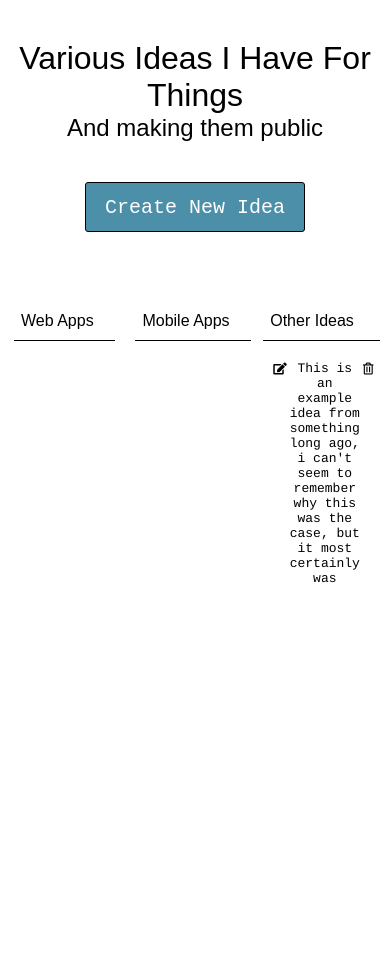
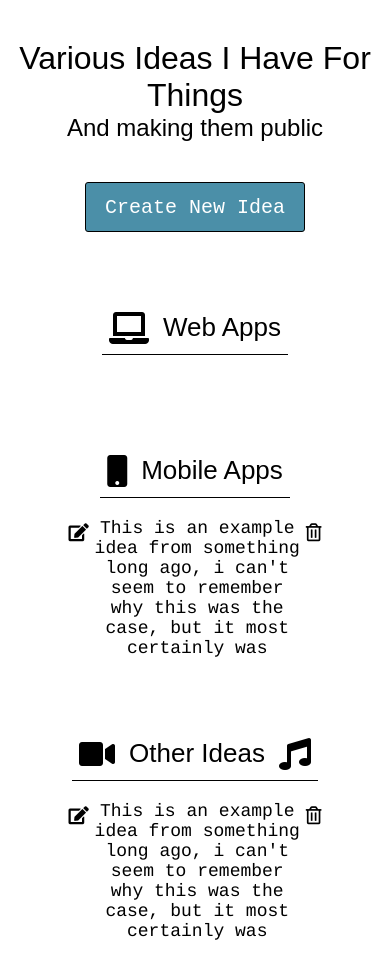
Before and after one commit to pacheights/idea-board, a plain HTML site: page client/index.html in a window 390 px wide. Before the commit the page ends 844 px from the top, so only its background shows below. Drawn offline with Linux system fonts and the light colour scheme; no server answers.

Commit message:
Added event listeners to the edit and delete buttons and changed mobile styling

```diff
--- a/client/client.js
+++ b/client/client.js
@@ -1,8 +1,12 @@
 const createButton = document.querySelector('.create-button');
 const submitButton = document.querySelector('.idea-submit');
 const ideaForm = document.querySelector('.idea-form');
+const editButtons = document.getElementsByClassName('edit-button');
+const deleteButtons = document.getElementsByClassName('delete-button');
 const API_URL = 'http://localhost:3000/ideas';
 
+editButtonEventAdder(editButtons);
+deleteButtonEventAdder(deleteButtons);
 listIdeas();
 
 createButton.addEventListener('click', (event) => {
@@ -55,3 +59,19 @@ function listIdeas() {
       })
     });
 }
+
+function editButtonEventAdder(elements) {
+  for (let element of elements) {
+    element.addEventListener('click', (event) => {
+      const password = prompt('Please enter the password to edit the idea');
+    });
+  }
+}
+
+function deleteButtonEventAdder(elements) {
+  for (let element of elements) {
+    element.addEventListener('click', (event) => {
+      const password = prompt('Please enter the password to delete the idea');
+    });
+  }
+}
--- a/client/index.html
+++ b/client/index.html
@@ -40,6 +40,11 @@
       <h2 class='idea-header-element idea-header-text'>Mobile Apps</h2>
     </div>
     <div class='idea-content' id='idea-content-mobile'>
+      <div class='single-idea'>
+        <i class="edit-button fas fa-edit"></i>
+        <p class='idea-text'>This is an example idea from something long ago, i can't seem to remember why this was the case, but it most certainly was</p>
+        <i class="delete-button far fa-trash-alt"></i>
+      </div>
     </div>
   </div>
   <div class='idea-container' id='other'>
@@ -50,9 +55,9 @@
     </div>
     <div class='idea-content' id='idea-content-other'>
       <div class='single-idea'>
-        <i class="idea-edit fas fa-edit"></i>
-        <p class='idea=text'>This is an example idea from something long ago, i can't seem to remember why this was the case, but it most certainly was</p>
-        <i class="idea-delete far fa-trash-alt"></i>
+        <i class="edit-button fas fa-edit"></i>
+        <p class='idea-text'>This is an example idea from something long ago, i can't seem to remember why this was the case, but it most certainly was</p>
+        <i class="delete-button far fa-trash-alt"></i>
       </div>
     </div>
   </div>
--- a/client/style.css
+++ b/client/style.css
@@ -137,9 +137,13 @@ textarea {
   display: inline-flex;
 }
 
-.single-idea i {
+.edit-button, .delete-button {
+  margin-top: 5px;
   font-size: 20px;
-  margin-top: 2px;
+}
+
+.edit-button:hover, .delete-button:hover {
+  cursor: pointer;
 }
 
 .single-idea p {
@@ -161,24 +165,35 @@ textarea {
   }
 }
 
-@media screen and (max-width: 600px) {
+@media screen and (max-width: 650px) {
   .idea-header-text {
-    font-size: 16px;
+    font-size: 26px;
   }
 
   .fas {
-    font-size: 0px;
+    font-size: 32px;
   }
 
   p {
-    font-size: 13px;
+    font-size: 18px;
   }
 
   .single-idea i {
-    font-size: 12px;
+    font-size: 18px;
   }
 
   .single-idea p {
-    margin: 0 3px;
+    margin: 0 5px;
+  }
+
+  header {
+    text-align: center;
+  }
+
+  .idea-container {
+    float: none;
+    width: 70%;
+    margin: 0 auto;
+    margin-bottom: 70px;
   }
 }
```
